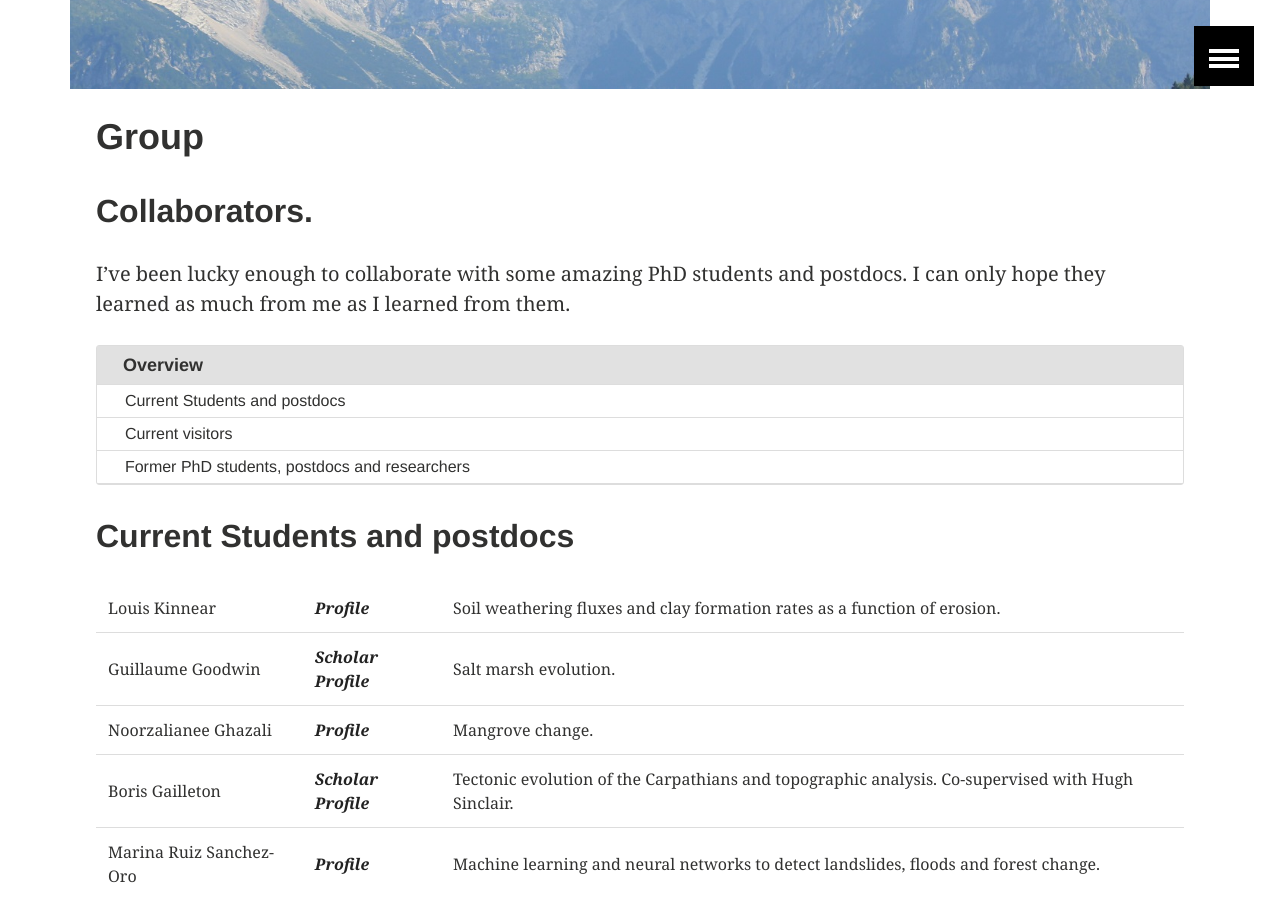
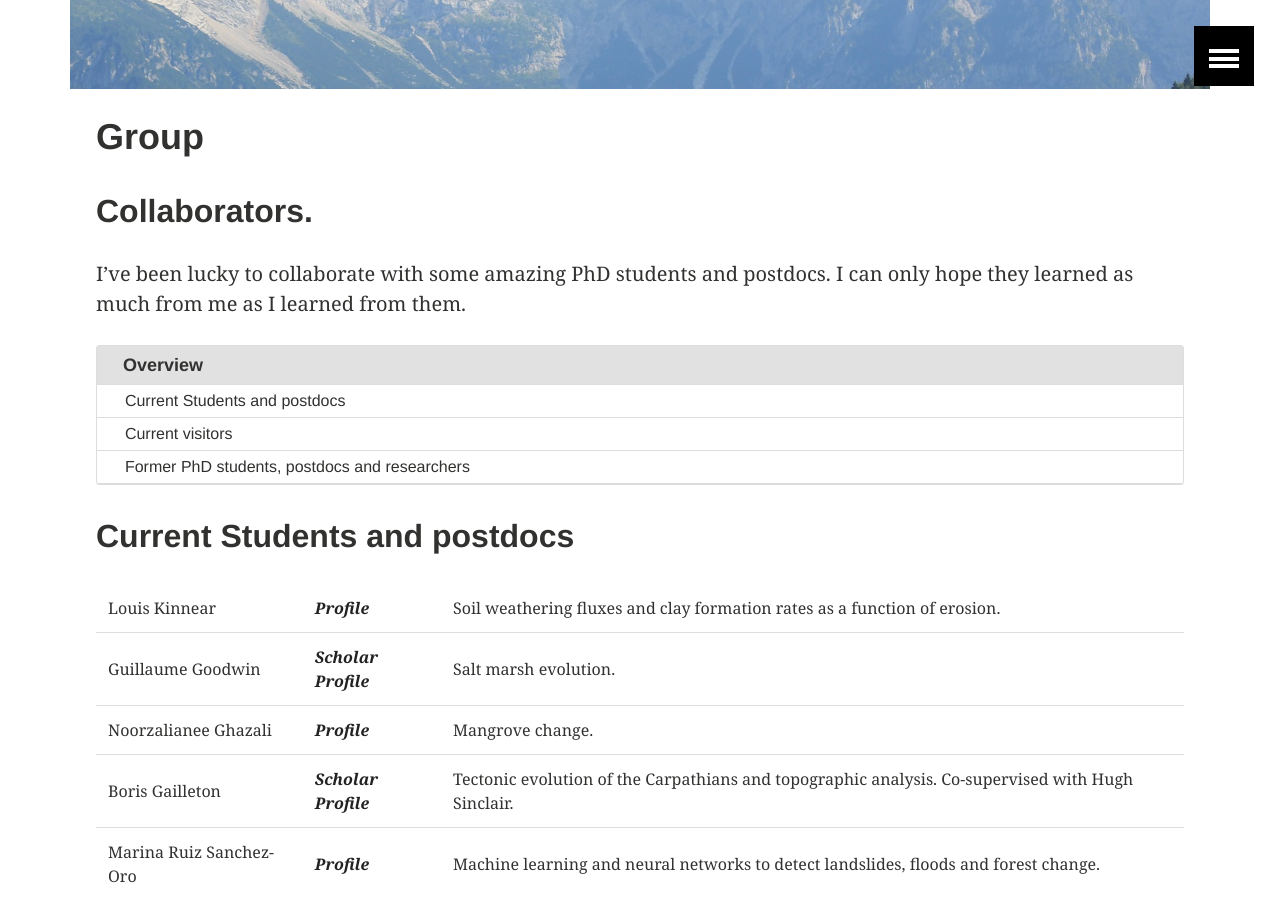
Before and after one commit to simon-m-mudd/simon-m-mudd.github.io, a Jekyll site: the page built from group/index.md, in a window 1280 px wide and 900 px high, scrolled down 403 px. Built offline with Jekyll 4.4.1, drawn with Linux system fonts in a browser that asks for light colours.

```diff
--- a/group/index.md
+++ b/group/index.md
@@ -10,7 +10,7 @@ image:
   teaser: Default_400x250.jpg
 ---
 
-I've been lucky enough to collaborate with some amazing PhD students and postdocs. I can only hope they learned as much from me as I learned from them.
+I've been lucky to collaborate with some amazing PhD students and postdocs. I can only hope they learned as much from me as I learned from them.
 
 {% include toc.html %}
 
```
Also changed, not shown: publications/index.md (+1 -1 lines), research/index.md (+2 -0 lines).
